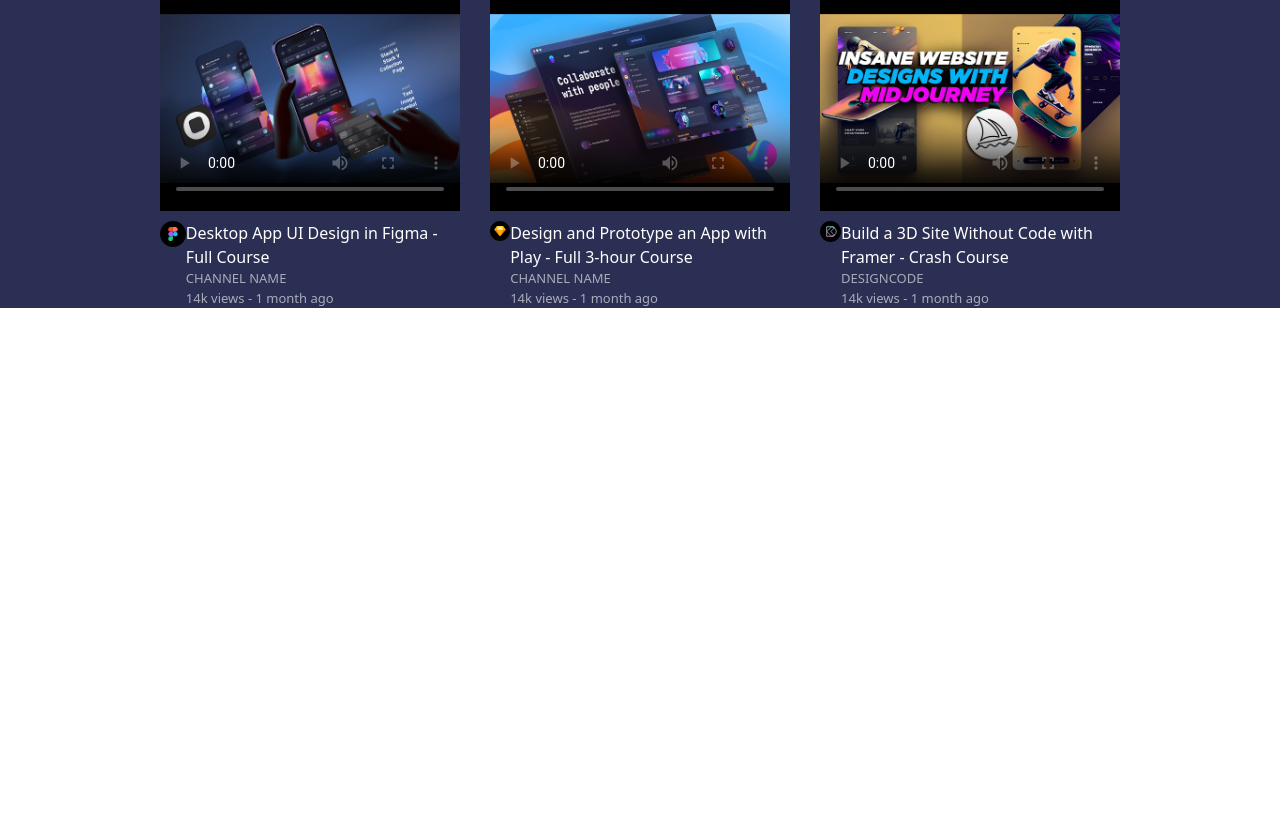
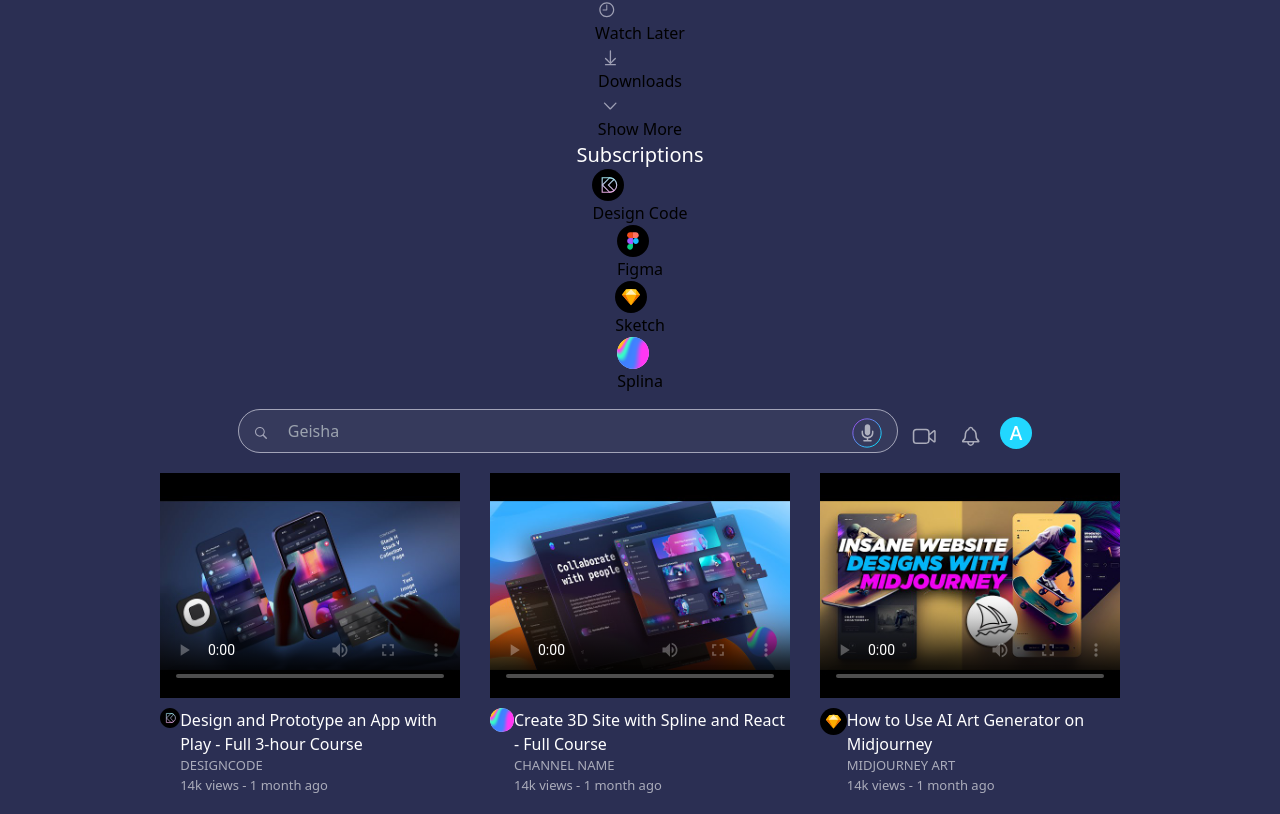
Before and after one commit to BillyBrown237/midjourney_recreation, a React (Create React App) app: page / in a window 1280 px wide. Shown: the part 446-1260 px from the top of the page. Before the commit the page ends 800 px from the top, so only its background shows below. Built offline with nearby package versions, Linux system fonts and the light colour scheme.

Commit message:
Update App component t o include side menu

```diff
--- a/src/App.js
+++ b/src/App.js
@@ -2,12 +2,16 @@ import React from "react";
 import "./App.css";
 import Feed from "./components/Feed";
 import SearchBar from "./components/SearchBar";
+import SideMenu from "./components/SideMenu";
 
 function App() {
   return (
     <div className="App">
-      <SearchBar />
-      <Feed />
+      <SideMenu />
+      <div className="main">
+        <SearchBar />
+        <Feed />
+      </div>
     </div>
   );
 }
```
